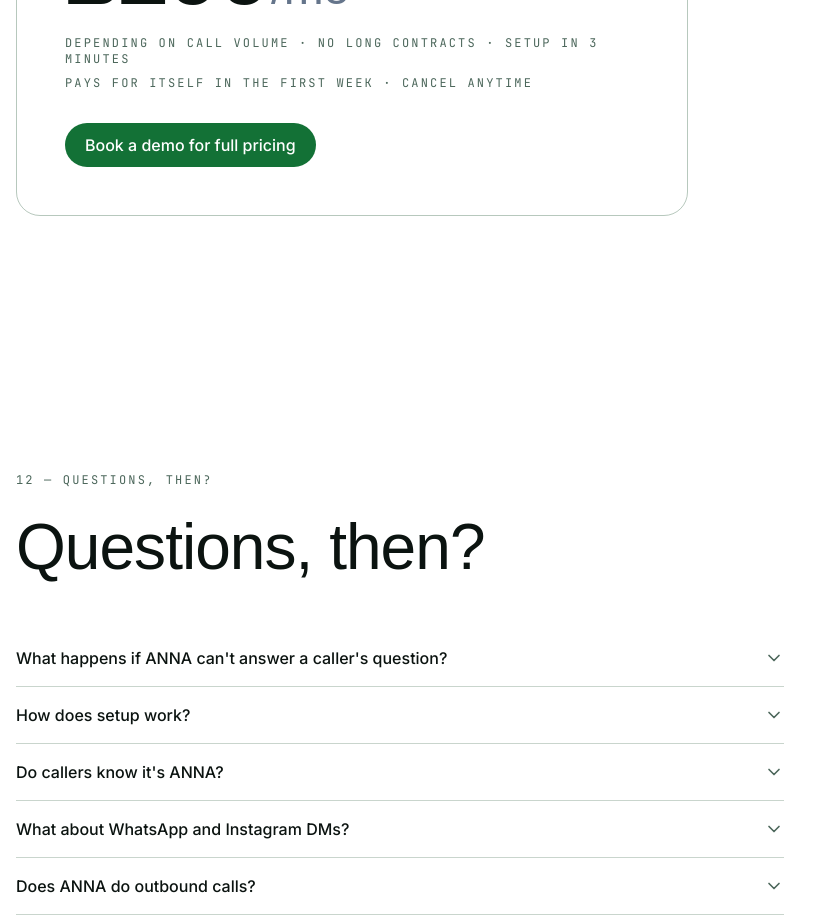
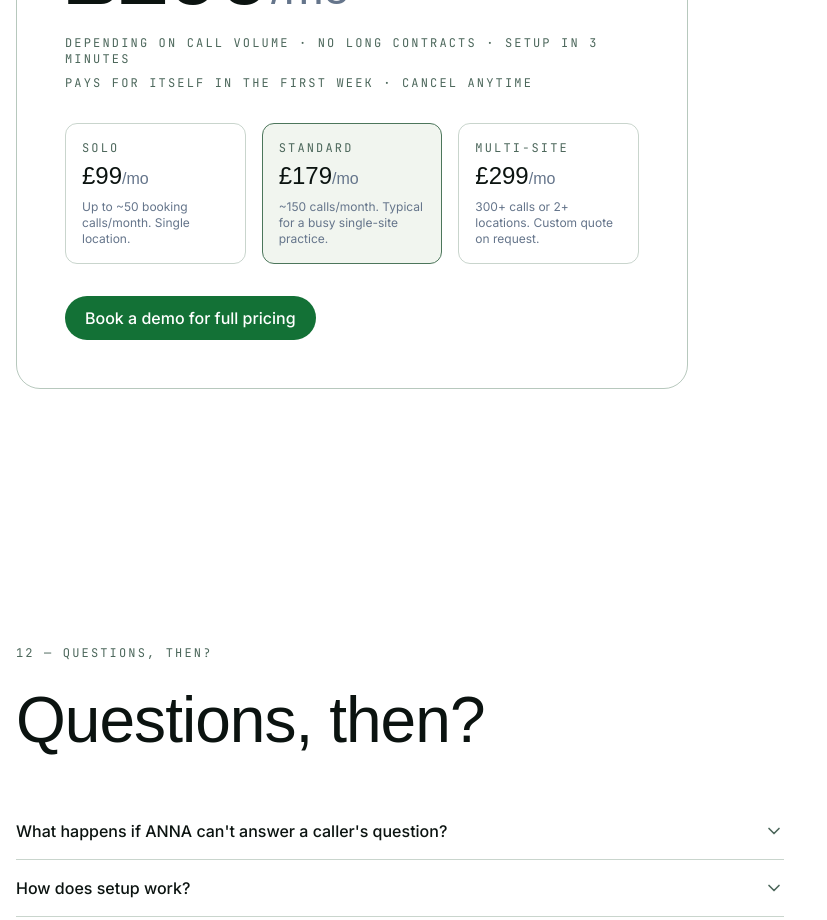
Before and after one commit to nfilippov733/anna-reception, a Next.js app: page / in a window 1280 px wide. Shown: the part 8540-9460 px from the top of the page, without its empty margins (0-827 px from the left). Built offline with nearby package versions, Linux system fonts and the light colour scheme; a web font is replaced by a local one.

Commit message:
feat(pricing): add 3-tier example grid (Solo £99 / Standard £179 / Multi-site £299) — was too vague

```diff
--- a/src/components/sections/PricingTeaser.tsx
+++ b/src/components/sections/PricingTeaser.tsx
@@ -20,6 +20,23 @@ export function PricingTeaser() {
         <p className="mt-2 font-mono text-xs uppercase tracking-[0.18em] text-mono-label">
           Pays for itself in the first week · Cancel anytime
         </p>
+        <dl className="mt-8 grid grid-cols-1 sm:grid-cols-3 gap-4 max-w-2xl">
+          <div className="rounded-xl border border-sage/30 p-4">
+            <dt className="font-mono text-xs uppercase tracking-[0.18em] text-mono-label">Solo</dt>
+            <dd className="mt-2 font-display text-2xl text-ink leading-none tabular-nums">£99<span className="text-base text-fg-muted">/mo</span></dd>
+            <dd className="mt-2 text-xs text-fg-muted">Up to ~50 booking calls/month. Single location.</dd>
+          </div>
+          <div className="rounded-xl border border-sage p-4 bg-cream-deep">
+            <dt className="font-mono text-xs uppercase tracking-[0.18em] text-mono-label">Standard</dt>
+            <dd className="mt-2 font-display text-2xl text-ink leading-none tabular-nums">£179<span className="text-base text-fg-muted">/mo</span></dd>
+            <dd className="mt-2 text-xs text-fg-muted">~150 calls/month. Typical for a busy single-site practice.</dd>
+          </div>
+          <div className="rounded-xl border border-sage/30 p-4">
+            <dt className="font-mono text-xs uppercase tracking-[0.18em] text-mono-label">Multi-site</dt>
+            <dd className="mt-2 font-display text-2xl text-ink leading-none tabular-nums">£299<span className="text-base text-fg-muted">/mo</span></dd>
+            <dd className="mt-2 text-xs text-fg-muted">300+ calls or 2+ locations. Custom quote on request.</dd>
+          </div>
+        </dl>
         <Button
           href="/demo"
           className="mt-8"
```
